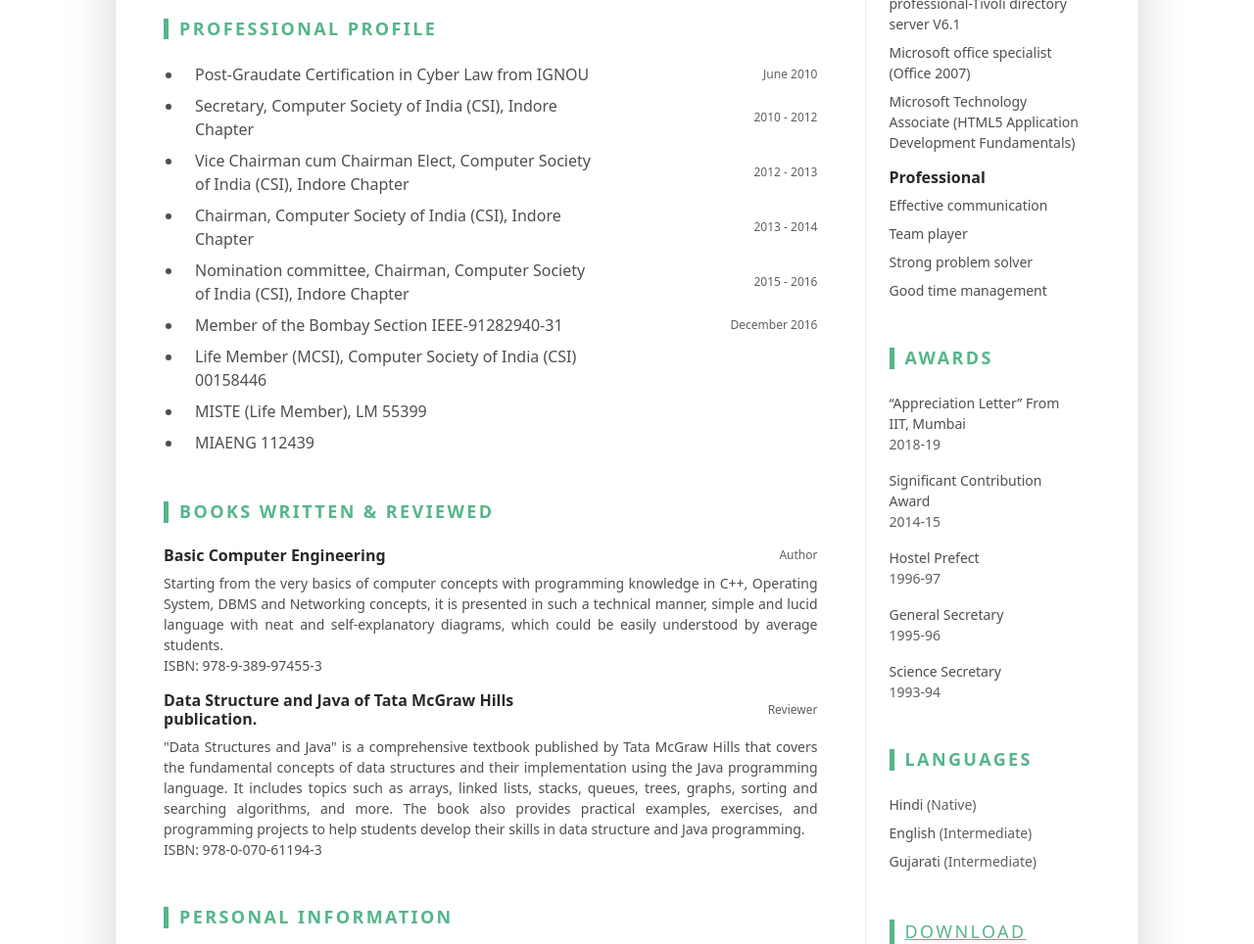
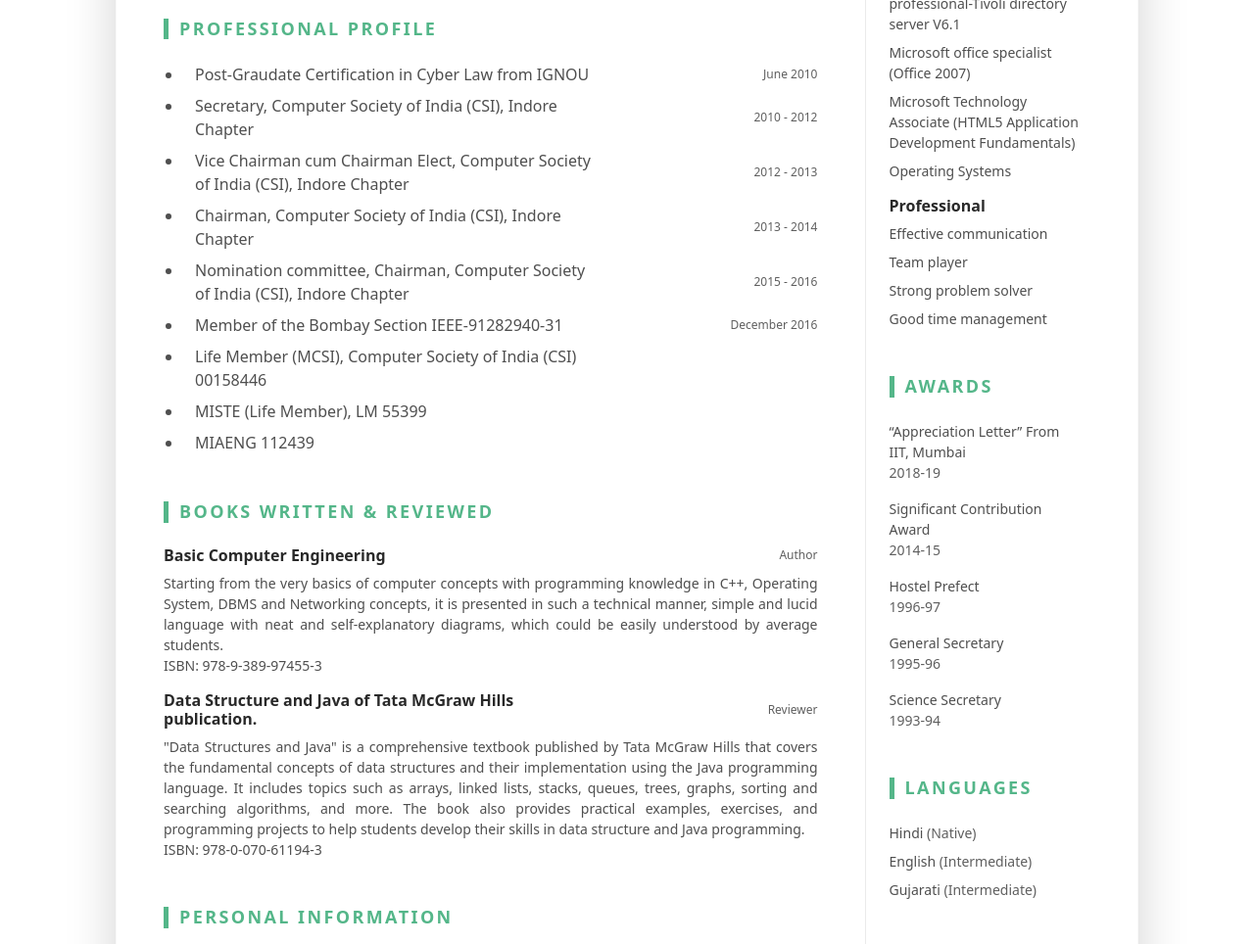
Before and after one commit to PrashantLakkadwala/PrashantLakkadwala.github.io, a plain HTML site: page index.html in a window 1280 px wide. Shown: the part 1387-2351 px from the top of the page at 98% size. Drawn offline with Linux system fonts and the light colour scheme.

Commit message:
Update index.html

```diff
--- a/index.html
+++ b/index.html
@@ -285,7 +285,8 @@
 										<li class="mb-2">IBM certified deployment professional-Tivoli directory server V6.1</li>
 										<li class="mb-2">Microsoft office specialist (Office 2007)</li>
 										<li class="mb-2">Microsoft Technology Associate (HTML5 Application Development Fundamentals)</li>
-										</ul>
+										<li class="mb-2">Operating Systems</li>
+									</ul>
 									</div><!--//item-->
 									<div class="item">
 										<h4 class="item-title">Professional</h4>
```
